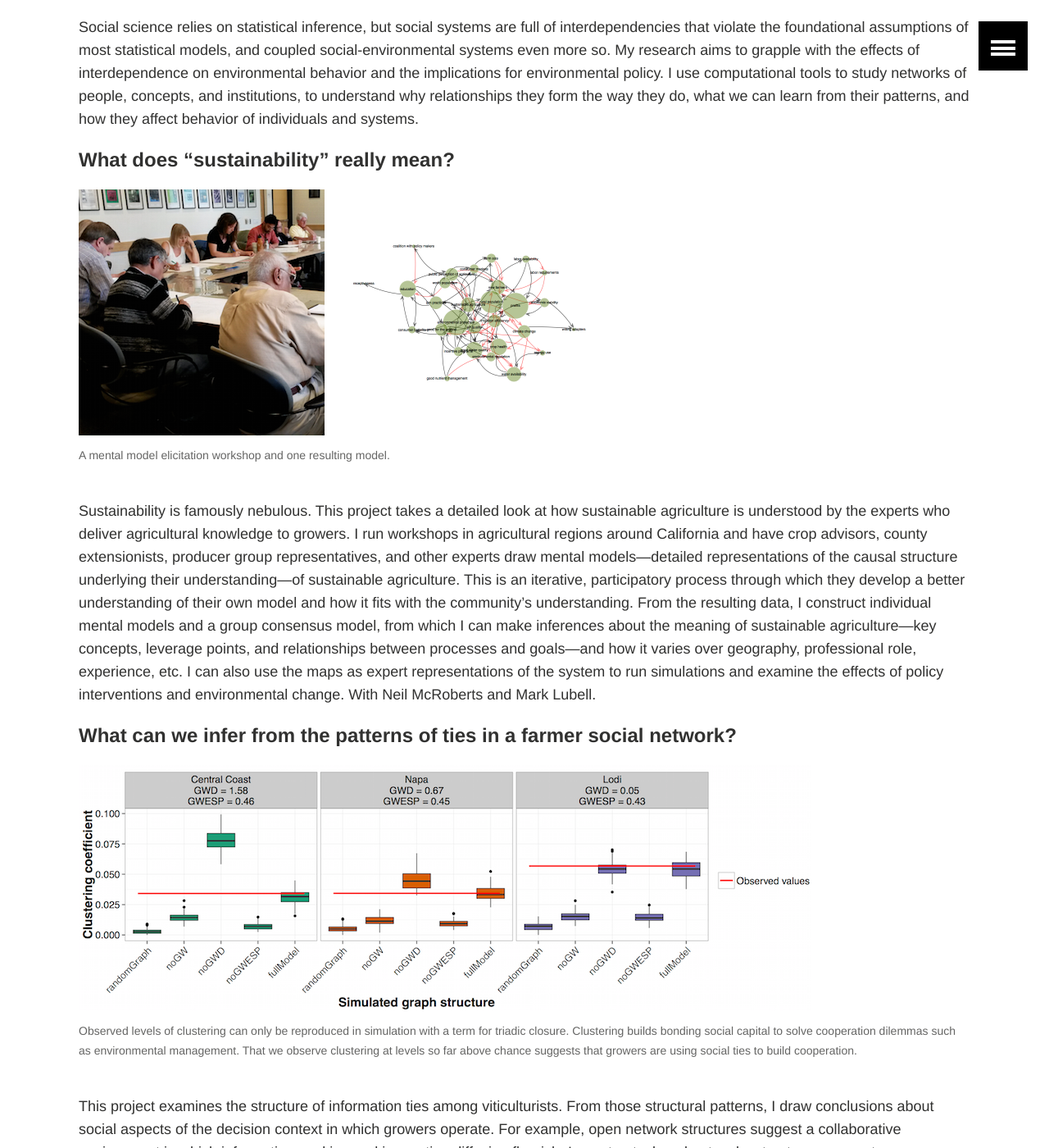
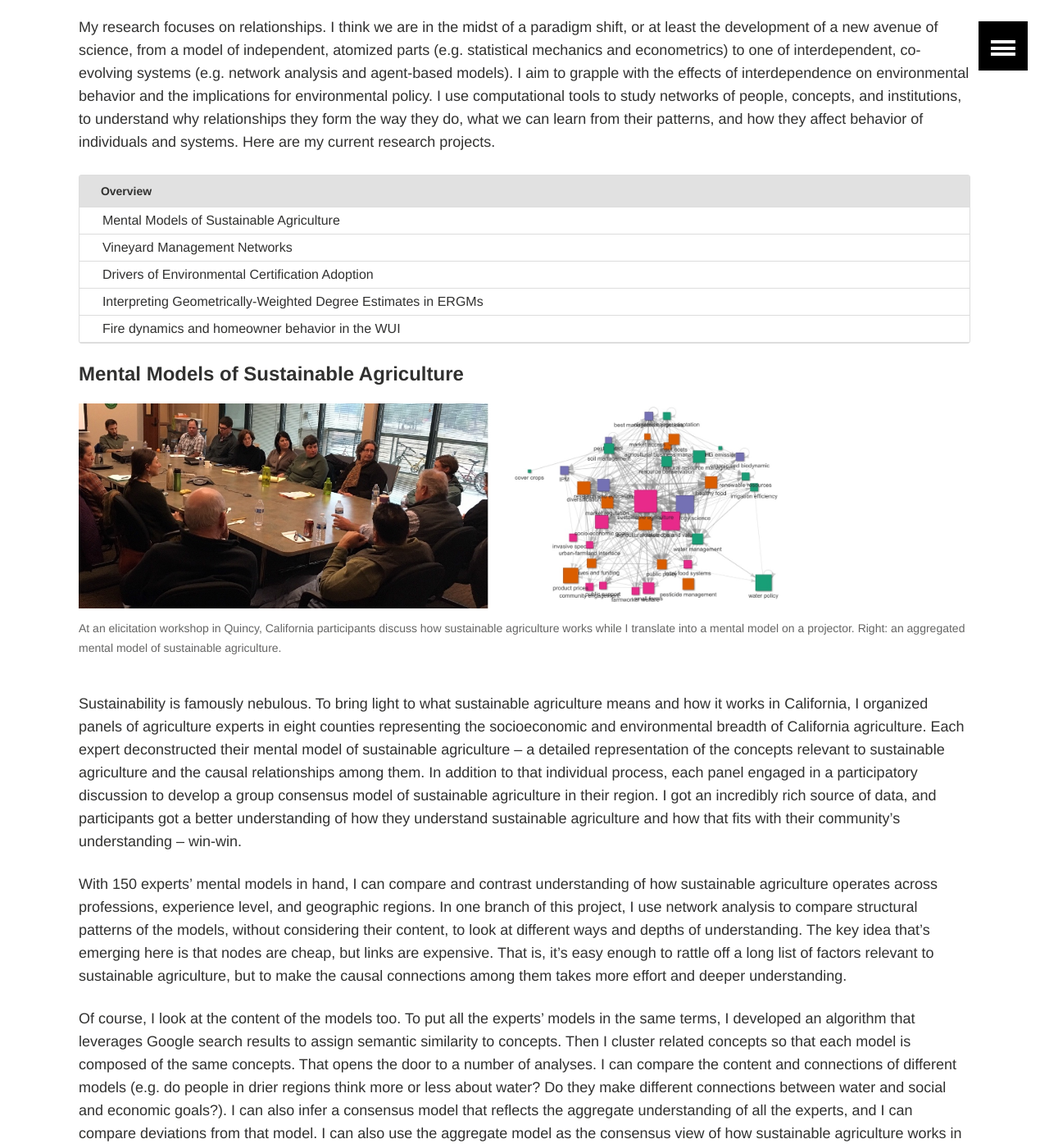
Before and after one commit to michaellevy/michaellevy.github.io, a Jekyll site: the page built from research/index.md, in a window 1280 px wide and 1400 px high, scrolled down 208 px. Shown: the whole window at 82% size. Built offline with Jekyll 4.4.1, drawn with Linux system fonts in a browser that asks for light colours; some of the changed text lies outside the part shown.

Commit message:
updated research page

```diff
--- a/_Rutils/Rmd_blogging_README.txt
+++ /dev/null
@@ -1,6 +0,0 @@
-- .Rmd files go in _Rmd
-- source Rutils/knitpost
-- call knitpost('file-name') or knitAll()
-- .md file should land in _posts/blog/
-- On bundle exec jekyll build, .html should end up in _site/blog/new-post_title/index.html
-- image paths are specified as images/, so specify, e.g. as blog/my-image.png
--- a/research/index.md
+++ b/research/index.md
@@ -11,49 +11,57 @@ thumb:
 share: false
 ---
 
-Social science relies on statistical inference, but social systems are full of interdependencies that violate the foundational assumptions of most statistical models, and coupled social-environmental systems even more so. My research aims to grapple with the effects of interdependence on environmental behavior and the implications for environmental policy. I use computational tools to study networks of people, concepts, and institutions, to understand why relationships they form the way they do, what we can learn from their patterns, and how they affect behavior of individuals and systems.
+My research focuses on relationships. I think we are in the midst of a paradigm shift, or at least the development of a new avenue of science, from a model of independent, atomized parts (e.g. statistical mechanics and econometrics) to one of interdependent, co-evolving systems (e.g. network analysis and agent-based models). I aim to grapple with the effects of interdependence on environmental behavior and the implications for environmental policy. I use computational tools to study networks of people, concepts, and institutions, to understand why relationships they form the way they do, what we can learn from their patterns, and how they affect behavior of individuals and systems. Here are my current research projects.
 
-## What does "sustainability" really mean?
+{% include toc.html %}
+
+## Mental Models of Sustainable Agriculture
 
 <figure class="half">
-	<img src="/images/FCMworkshop.png" style="height:300px; width:300px">
-	<a href="/images/FCMmap.png">
-		<img src="/images/FCMmap.png" style="height:300px; width:300px"></a>
-	<figcaption>A mental model elicitation workshop and one resulting model.</figcaption>
+	<img src="/images/quincyWorkshop.jpg" style="height:250px; width:500px">
+	<a href="/images/aggregateMM.jpg">
+		<img src="/images/aggregateMM.jpg" style="height:250px; width:333px"></a>
+	<figcaption>At an elicitation workshop in Quincy, California participants discuss how sustainable agriculture works while I translate into a mental model on a projector. Right: an aggregated mental model of sustainable agriculture.</figcaption>
 </figure>
 
-Sustainability is famously nebulous. This project takes a detailed look at how sustainable agriculture is understood by the experts who deliver agricultural knowledge to growers. I run workshops in agricultural regions around California and have crop advisors, county extensionists, producer group representatives, and other experts draw mental models---detailed representations of the causal structure underlying their understanding---of sustainable agriculture. This is an iterative, participatory process through which they develop a better understanding of their own model and how it fits with the community's understanding. From the resulting data, I construct individual mental models and a group consensus model, from which I can make inferences about the meaning of sustainable agriculture---key concepts, leverage points, and relationships between processes and goals---and how it varies over geography, professional role, experience, etc. I can also use the maps as expert representations of the system to run simulations and examine the effects of policy interventions and environmental change. With Neil McRoberts and Mark Lubell.
+Sustainability is famously nebulous. To bring light to what sustainable agriculture means and how it works in California, I organized panels of agriculture experts in eight counties representing the socioeconomic and environmental breadth of California agriculture. Each expert deconstructed their mental model of sustainable agriculture -- a detailed representation of the concepts relevant to sustainable agriculture and the causal relationships among them. In addition to that individual process, each panel engaged in a participatory discussion to develop a group consensus model of sustainable agriculture in their region. I got an incredibly rich source of data, and participants got a better understanding of how they understand sustainable agriculture and how that fits with their community's understanding -- win-win.
 
-## What can we infer from the patterns of ties in a farmer social network?
+With 150 experts' mental models in hand, I can compare and contrast understanding of how sustainable agriculture operates across professions, experience level, and geographic regions. In one branch of this project, I use network analysis to compare structural patterns of the models, without considering their content, to look at different ways and depths of understanding. The key idea that's emerging here is that nodes are cheap, but links are expensive. That is, it's easy enough to rattle off a long list of factors relevant to sustainable agriculture, but to make the causal connections among them takes more effort and deeper understanding.
+
+Of course, I look at the content of the models too. To put all the experts' models in the same terms, I developed an algorithm that leverages Google search results to assign semantic similarity to concepts. Then I cluster related concepts so that each model is composed of the same concepts. That opens the door to a number of analyses. I can compare the content and connections of different models (e.g. do people in drier regions think more or less about water? Do they make different connections between water and social and economic goals?). I can also infer a consensus model that reflects the aggregate understanding of all the experts, and I can compare deviations from that model. I can also use the aggregate model as the consensus view of how sustainable agriculture works in California and can derive conclusions via qualitative inspection and quantitative network analysis, and I can also use the model as a stocks-and-flows system dynamics model to run simulations and examine the effects of policy interventions and environmental change. With Neil McRoberts and Mark Lubell.
+
+
+## Vineyard Management Networks
 
 <figure>
-	<a href="/images/netsims.png"><img src="/images/netsims-sm.png"></a>
-	<figcaption>Observed levels of clustering can only be reproduced in simulation with a term for triadic closure. Clustering builds bonding social capital to solve cooperation dilemmas such as environmental management. That we observe clustering at levels so far above chance suggests that growers are using social ties to build cooperation.</figcaption>
+	<a href="/images/growerNetworks.jpg"><img src="/images/growerNetworks.jpg"></a>
+	<figcaption>Communication networks in vineyard management. These networks are rich in clustering, which builds bonding social capital to solve cooperation dilemmas such as environmental management.</figcaption>
 </figure>
 
 This project examines the structure of information ties among viticulturists. From those structural patterns, I draw conclusions about social aspects of the decision context in which growers operate. For example, open network structures suggest a collaborative environment in which information seeking and innovation diffusion flourish. In contrast, closed networks structures suggest an environment in which trust building is important, for example to solve environmental cooperation dilemmas. With Mark Lubell.
 
-## What drives adoption of environmental certifications?
+
+## Drivers of Environmental Certification Adoption
 
 <figure>
 	<a href="/images/certEsts.png">
 		<img src="/images/certEsts-sm.png"></a>
-	<figcaption>Maximum <i>a posteriori</i> parameter estimates and credibility intervals for the effect of various demographic and social variables on likelihood of joining various environmental certification programs.</figcaption>
+	<figcaption>Maximum <i>a posteriori</i> parameter estimates and credibility intervals for the effect of various demographic and social variables on likelihood of joining three environmental certification programs.</figcaption>
 </figure>
 
 What drives farmer participation in voluntary environmental programs such as USDA Organic certification? In this project, we found that for established programs where benefits are well developed, farm size and its attendant economic resources and incentives are a principle driver. For newer programs, where benefits are less immediate, social networks play a dominant role as the community decides whether or not to buy in to the program. With Mark Lubell, Aseem Prakash, and Matt Potoski.
 
-## What do parameter estimates on geometrically-weighted terms in statistical models of networks really tell us?
+## Interpreting Geometrically-Weighted Degree Estimates in ERGMs
 
 <figure>
-	<a href="/images/researchHeadFull.png">
-		<img src="/images/sims-sm.png"></a>
-	<figcaption>Observed levels of centralization and clustering in networks simulated with random values of two statistics commonly used and misinterpreted in exponential random graph models.</figcaption>
+	<a href="/images/gwSims.jpg">
+		<img src="/images/gwSims.jpg"></a>
+	<figcaption>Centralization and clustering in networks simulated across a range of parameter values for two statistics commonly used in exponential random graph models.</figcaption>
 </figure>
 
-Geometrically-weighted statistics have become an important part of exponential random graph models, but they are poorly understood and widely misinterpreted. This project uses analytic evidence, simulation, and a case study to bring light to the interpretation of parameters on geometrically weighted statistics and their implications for interpretation of statistical models of networks. With Mark Lubell, Philip Leifeld, and Skyler Cranmer.
+Geometrically-weighted statistics have become an important part of ERGMs (exponential random graph models), but they can be difficult to interpret. This project seeks to explicate how to use and interpret the geometrically-weighted degree parameter and how to select values of its shape sub-parameter. With Mark Lubell, Philip Leifeld, and Skyler Cranmer.
 
-## How will climate change and management alternatives affect the dynamics of wildfire, vegetation, and homeowner behavior in a Southern California wildland-urban interface?
+## Fire dynamics and homeowner behavior in the WUI
 
 <figure>
 	<a href="/images/netlogo.png">
@@ -61,4 +69,4 @@ Geometrically-weighted statistics have become an important part of exponential r
 	<figcaption>Prototype agent-based model of homeowner adoption of defensible space behavior.</figcaption>
 </figure>
 
-Wildfire is a significant and growing threat in California and firefighting resources are stretched thin. As a [SESYNC graduate pursuit](https://www.sesync.org/news/mon-2015-10-19-1400/rfp-socio-environmental-synthesis-research-for-graduate-students), myself and five other graduate students, all from different disciplines and universities, are developing a model that couples vegetation and fire dynamics to homeowner behavior in San Diego's wildland-urban interface. I am leading the agent-based model of defensible space adoption. With Patrick Bitterman, Ellen Esch, Katie Lyon, Michael Saha, and Kenny Wallen.
+Wildfire is a significant and growing threat in California and firefighting resources are stretched thin. As a [SESYNC graduate pursuit](https://www.sesync.org/news/mon-2015-10-19-1400/rfp-socio-environmental-synthesis-research-for-graduate-students), myself and five other graduate students, all from different disciplines and universities, are developing a model that couples vegetation and fire dynamics to homeowner behavior in the San Diego WUI (wildland-urban interface). I am leading the agent-based model of defensible space adoption, which is driven by a Bayesian multilevel model. With Patrick Bitterman, Ellen Esch, Katie Lyon, Michael Saha, and Kenny Wallen.
```
Also changed, not shown: other parts of research/index.md (+1 -1 lines), index.md (+1 -1 lines), README.md, images/aggregateMM.jpg (added), images/growerNetworks.jpg (added), images/growerNetworks.png (added), images/gwSims.jpg (added), images/quincyWorkshop.jpg (added), images/workshop.jpg (added).
